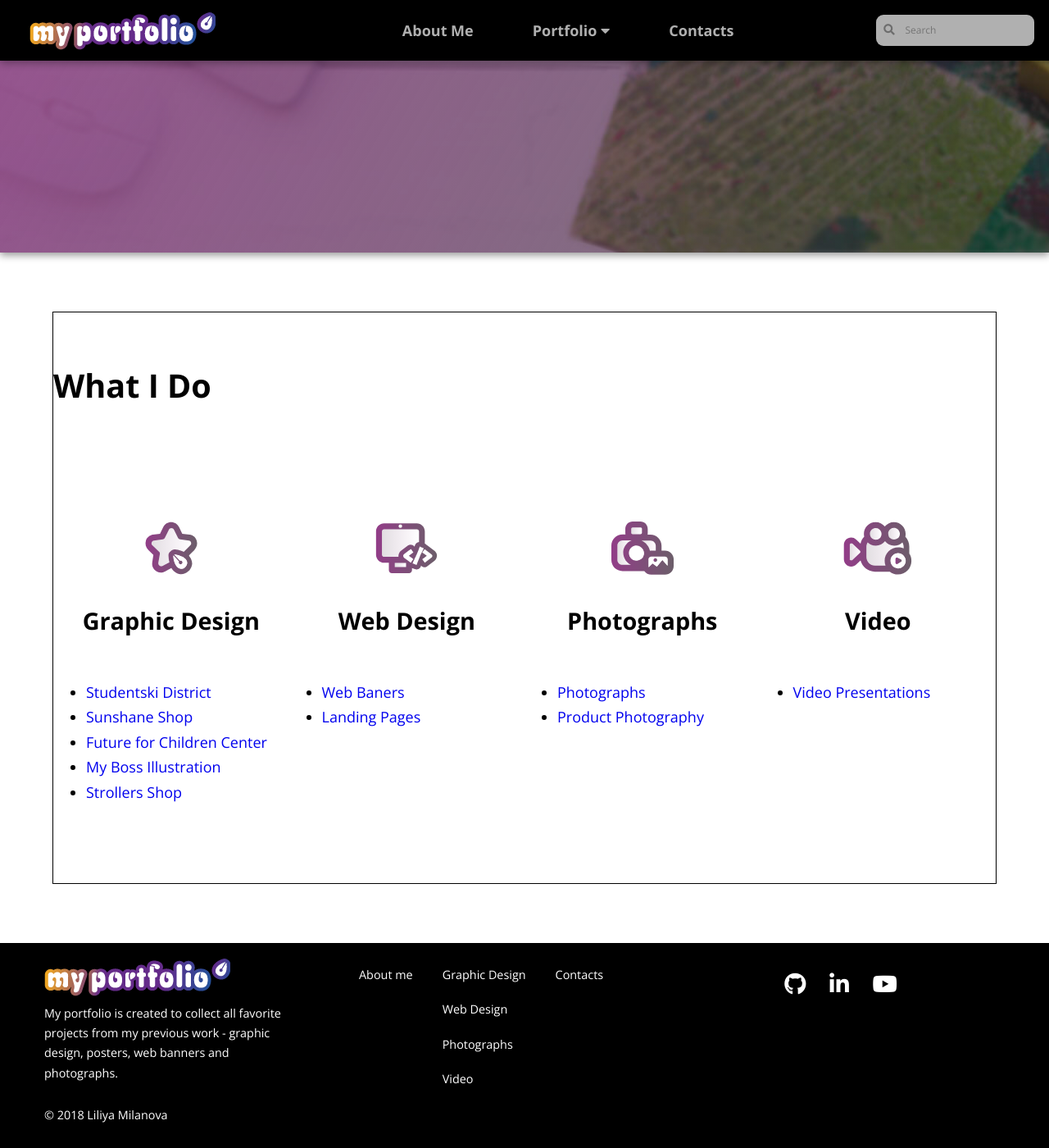
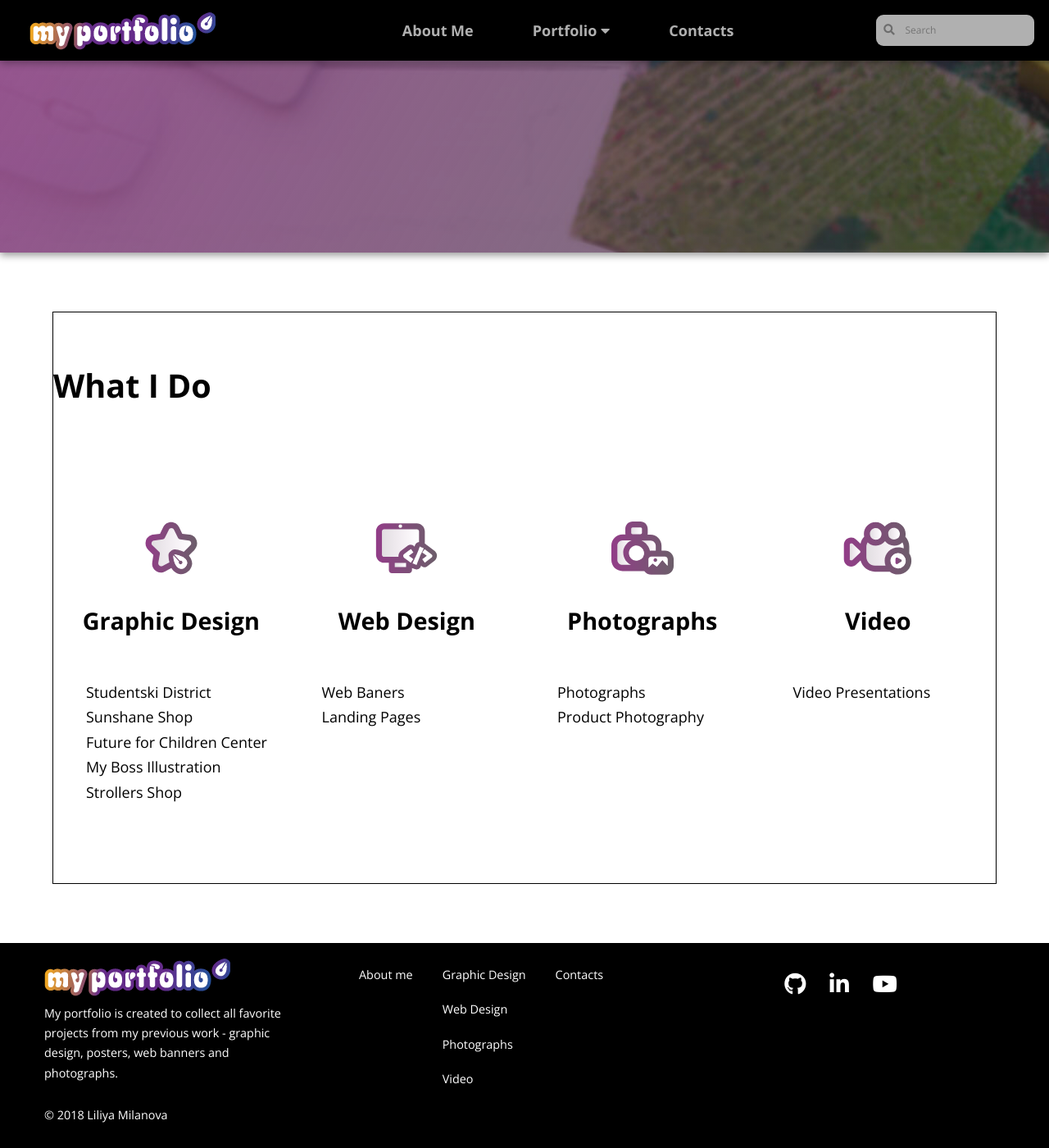
Before and after one commit to LiliyaMilanova/myportfolio, a Jekyll site: the page built from index.html, in a window 1280 px wide and 1400 px high, scrolled down 393 px. Shown: the whole window at 82% size. Built offline with Jekyll 4.4.1, drawn with Linux system fonts in a browser that asks for light colours; nearby versions of some CDN libraries.

Commit message:
Update styles.css

```diff
--- a/css/styles.css
+++ b/css/styles.css
@@ -129,8 +129,13 @@ text-align: center;
     color: rgb(108, 94, 106);
 }
 
+.what ul li {
+    list-style-type: none;
+}
+
+
 .what ul li a {
-    list-style-type: none;
+    color: rgb(0, 0, 0);
     text-decoration: none;
 }
 
```
